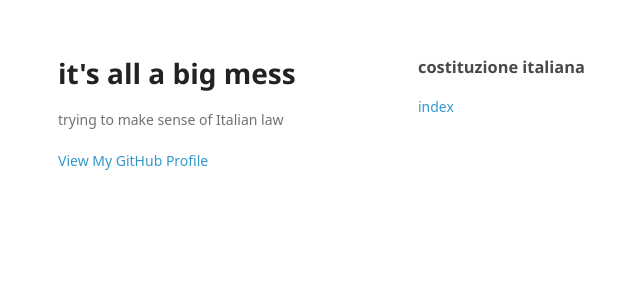
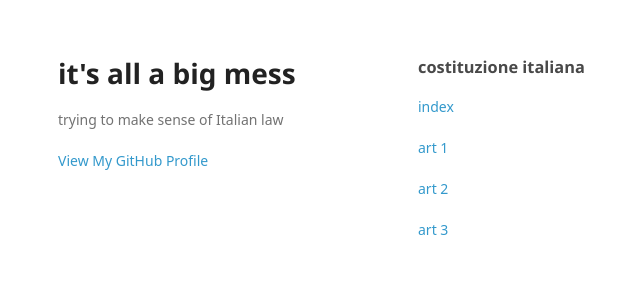
Before and after one commit to marcotrevi/marcotrevi.github.io, a plain HTML site: page costituzione.html in a window 1280 px wide. Shown: the top 290 px of the page, 152-792 px from the left. Drawn offline with Linux system fonts and the light colour scheme; a web font is replaced by a local one.

Commit message:
Update costituzione.html

```diff
--- a/costituzione.html
+++ b/costituzione.html
@@ -26,7 +26,10 @@
         <h3>
 <a id="costituzione" class="anchor" href="https://github.com/marcotrevi" aria-hidden="true"><span class="octicon octicon-link"></span></a>costituzione italiana</h3>
 
-<p><a href="https://github.com/marcotrevi/marcotrevi.github.io/index.html">index</a></p>
+<p><a href="index.html">index</a></p>
+<p><a href="index.html">art 1</a></p>
+<p><a href="index.html">art 2</a></p>
+<p><a href="index.html">art 3</a></p>
 
 <h3>
 
```
